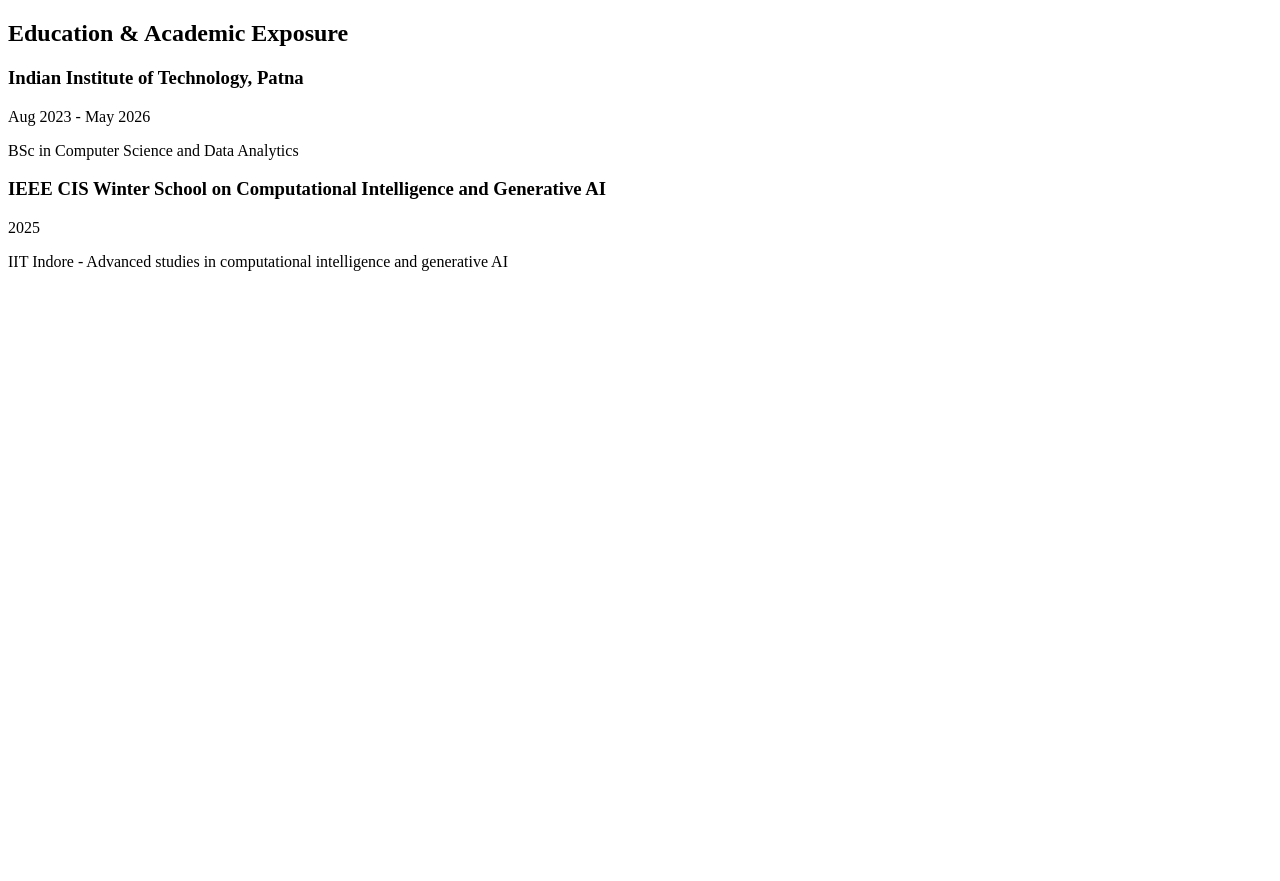
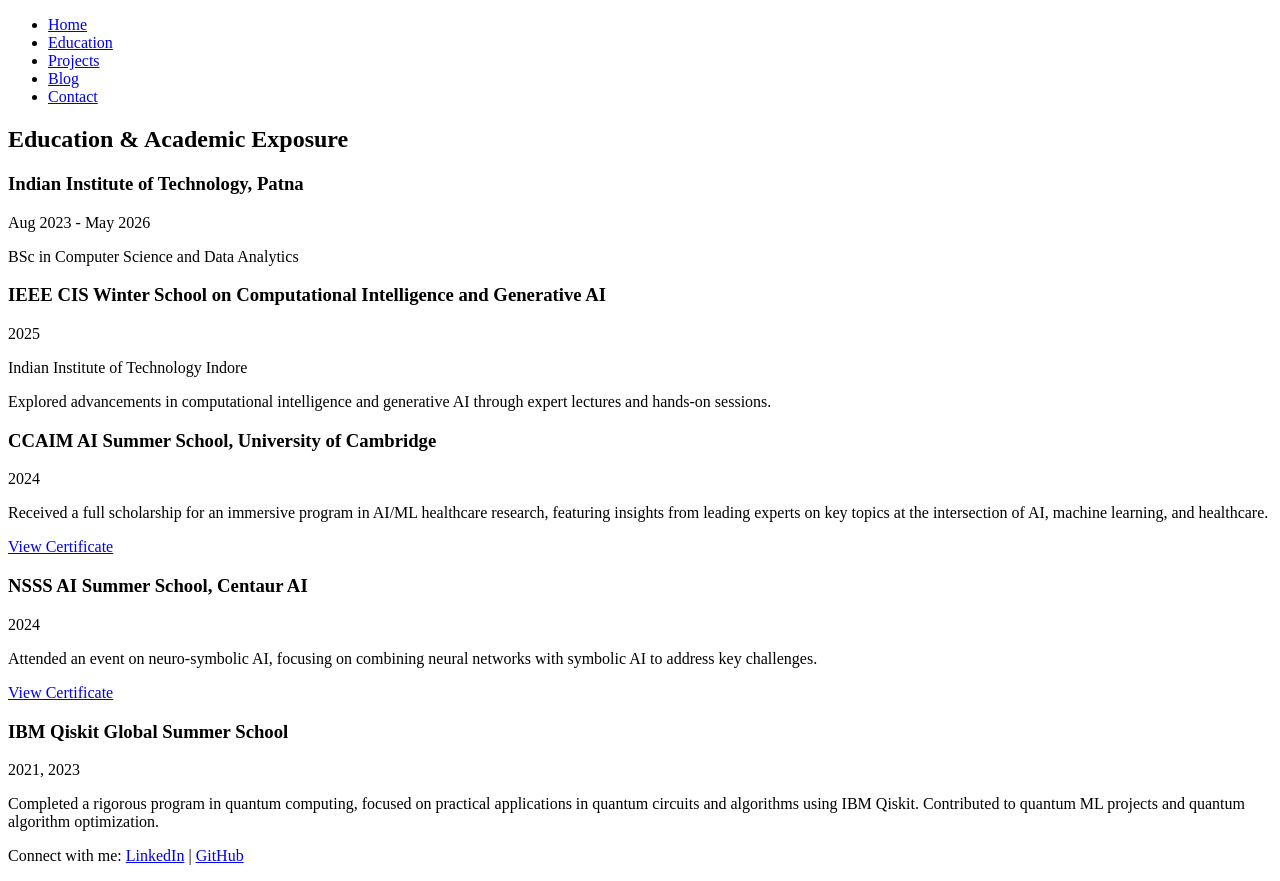
Before and after one commit to Yagami1729/Aniruddha_1729, a plain HTML site: page education.html in a window 1280 px wide. Before the commit the page ends 800 px from the top, so only its background shows below. Drawn offline with Linux system fonts and the light colour scheme.

Commit message:
Update education.html

```diff
--- a/education.html
+++ b/education.html
@@ -1,27 +1,66 @@
 <!DOCTYPE html>
 <html lang="en">
 <head>
-    <!-- Same head as index.html -->
+    <meta charset="UTF-8">
+    <meta name="viewport" content="width=device-width, initial-scale=1.0">
+    <title>Education - Aniruddha Sharma</title>
+    <link rel="stylesheet" href="style.css">
 </head>
 <body>
-    <!-- Same navigation as index.html -->
+    <nav>
+        <ul>
+            <li><a href="index.html">Home</a></li>
+            <li><a href="education.html">Education</a></li>
+            <li><a href="projects.html">Projects</a></li>
+            <li><a href="blog.html">Blog</a></li>
+            <li><a href="contact.html">Contact</a></li>
+        </ul>
+    </nav>
 
     <main class="content">
         <h2>Education & Academic Exposure</h2>
 
+        <!-- Education Section -->
         <div class="timeline-item">
             <h3>Indian Institute of Technology, Patna</h3>
             <p class="date">Aug 2023 - May 2026</p>
             <p>BSc in Computer Science and Data Analytics</p>
         </div>
 
+        <!-- Academic Exposure Section -->
         <div class="timeline-item">
             <h3>IEEE CIS Winter School on Computational Intelligence and Generative AI</h3>
             <p class="date">2025</p>
-            <p>IIT Indore - Advanced studies in computational intelligence and generative AI</p>
+            <p>Indian Institute of Technology Indore</p>
+            <p>Explored advancements in computational intelligence and generative AI through expert lectures and hands-on sessions.</p>
         </div>
 
-        <!-- Add other academic entries similarly -->
+        <div class="timeline-item">
+            <h3>CCAIM AI Summer School, University of Cambridge</h3>
+            <p class="date">2024</p>
+            <p>Received a full scholarship for an immersive program in AI/ML healthcare research, featuring insights from leading experts on key topics at the intersection of AI, machine learning, and healthcare.</p>
+            <a href="https://drive.google.com/file/d/1lOugNc8oU4X-R_EzYoV5gzN8TwY4ch8n/view?usp=sharing" target="_blank">View Certificate</a>
+        </div>
+
+        <div class="timeline-item">
+            <h3>NSSS AI Summer School, Centaur AI</h3>
+            <p class="date">2024</p>
+            <p>Attended an event on neuro-symbolic AI, focusing on combining neural networks with symbolic AI to address key challenges.</p>
+            <a href="https://drive.google.com/file/d/1XZjTglc8Ghj2XhaqxSjPzpVxfEBLKU-s/view?usp=sharing" target="_blank">View Certificate</a>
+        </div>
+
+        <div class="timeline-item">
+            <h3>IBM Qiskit Global Summer School</h3>
+            <p class="date">2021, 2023</p>
+            <p>Completed a rigorous program in quantum computing, focused on practical applications in quantum circuits and algorithms using IBM Qiskit. Contributed to quantum ML projects and quantum algorithm optimization.</p>
+        </div>
     </main>
+
+    <footer>
+        <p>Connect with me:
+            <a href="https://www.linkedin.com/in/asharma1729" target="_blank">LinkedIn</a> |
+            <a href="https://github.com/yourusername" target="_blank">GitHub</a>
+        </p>
+    </footer>
 </body>
 </html>
```
